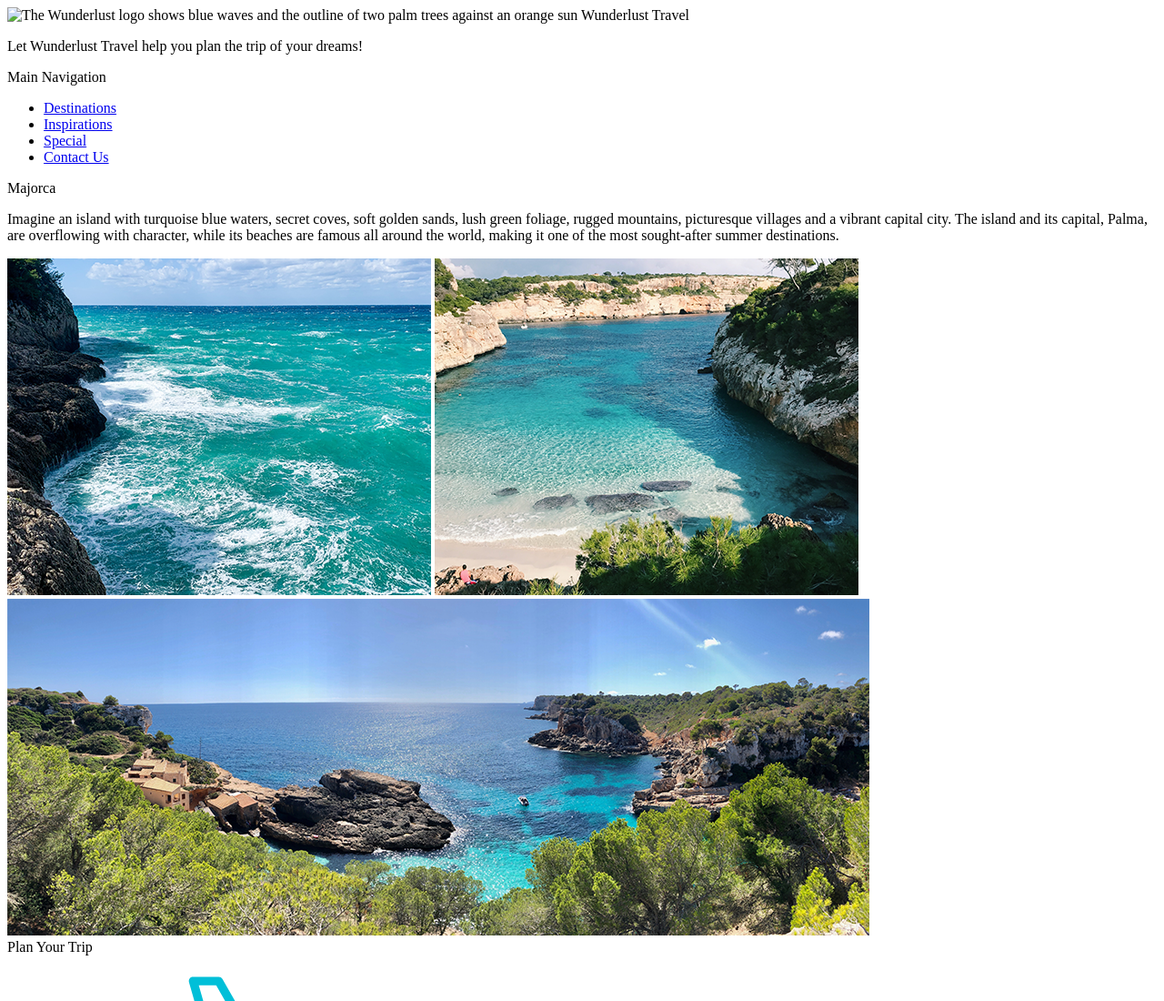
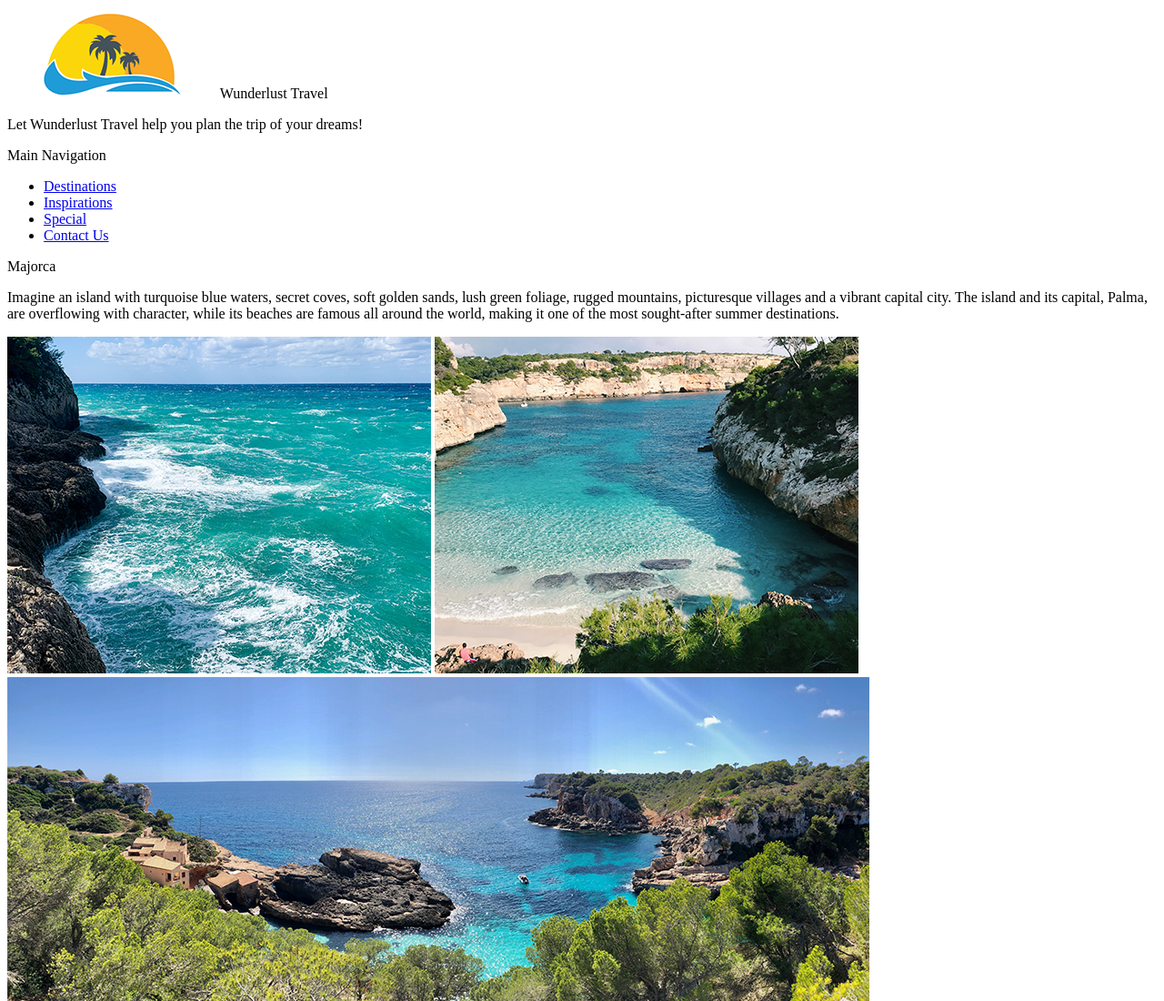
Before and after one commit to bamolin2/wunderlust, a plain HTML site: page majorca.html in a window 1280 px wide. Shown: the top 1100 px of the page at 91% size. Drawn offline with Linux system fonts and the light colour scheme; the site is published under a folder, as on GitHub Pages, so addresses that start at the root find nothing.

Commit message:
Update majorca.html

```diff
--- a/majorca.html
+++ b/majorca.html
@@ -14,7 +14,7 @@
 
 Also review the alt text on all of the images to ensure that it is descriptive and appropriate-->
         <header>
-            <img src="/images/logo.png" alt="The Wunderlust logo shows blue waves and the outline of two palm trees against an orange sun">
+            <img src="images/logo.png" alt="The Wunderlust logo shows blue waves and the outline of two palm trees against an orange sun">
             Wunderlust Travel
             <p>Let Wunderlust Travel help you plan the trip of your dreams!</p>
             <nav>
```
